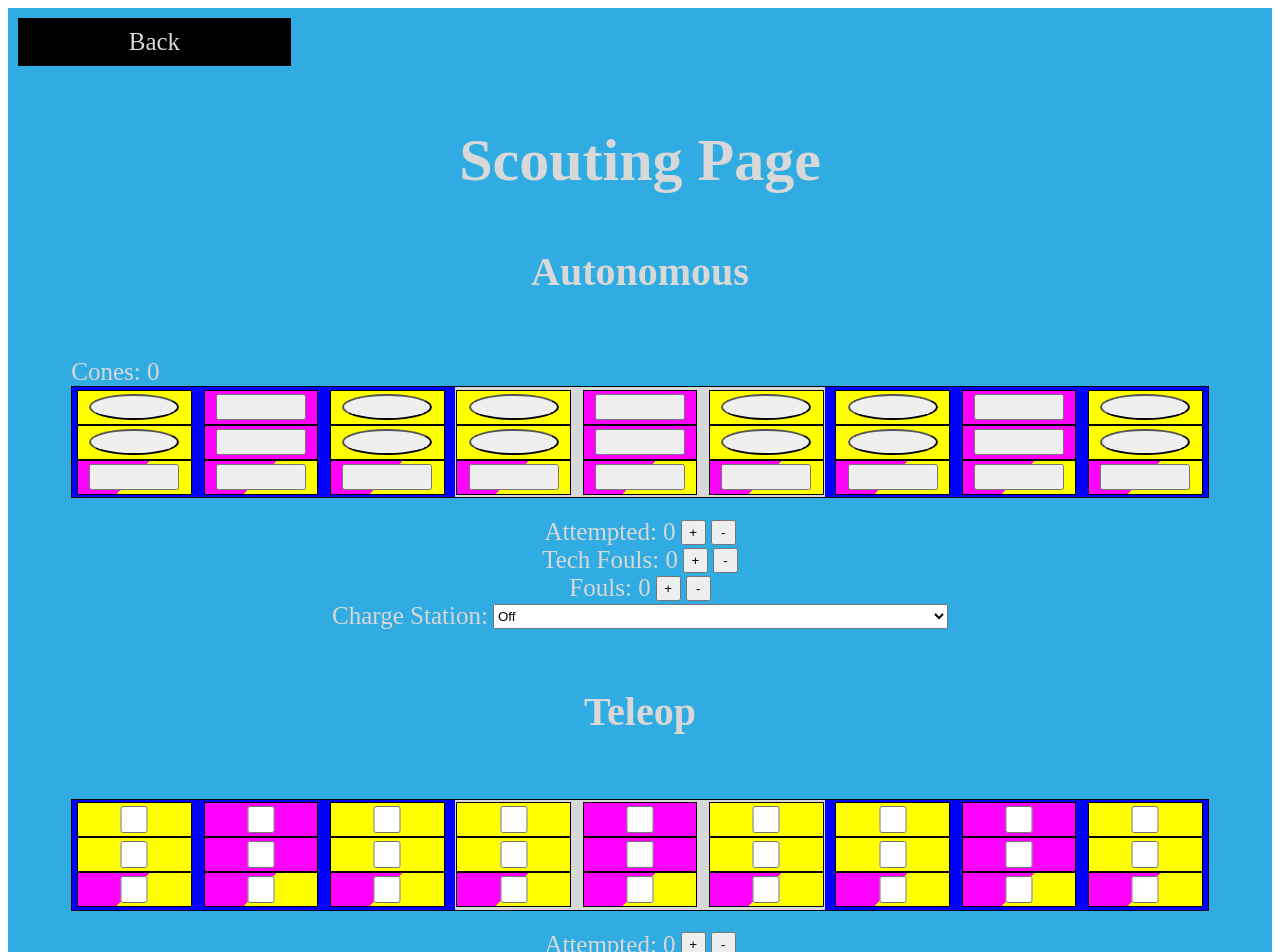
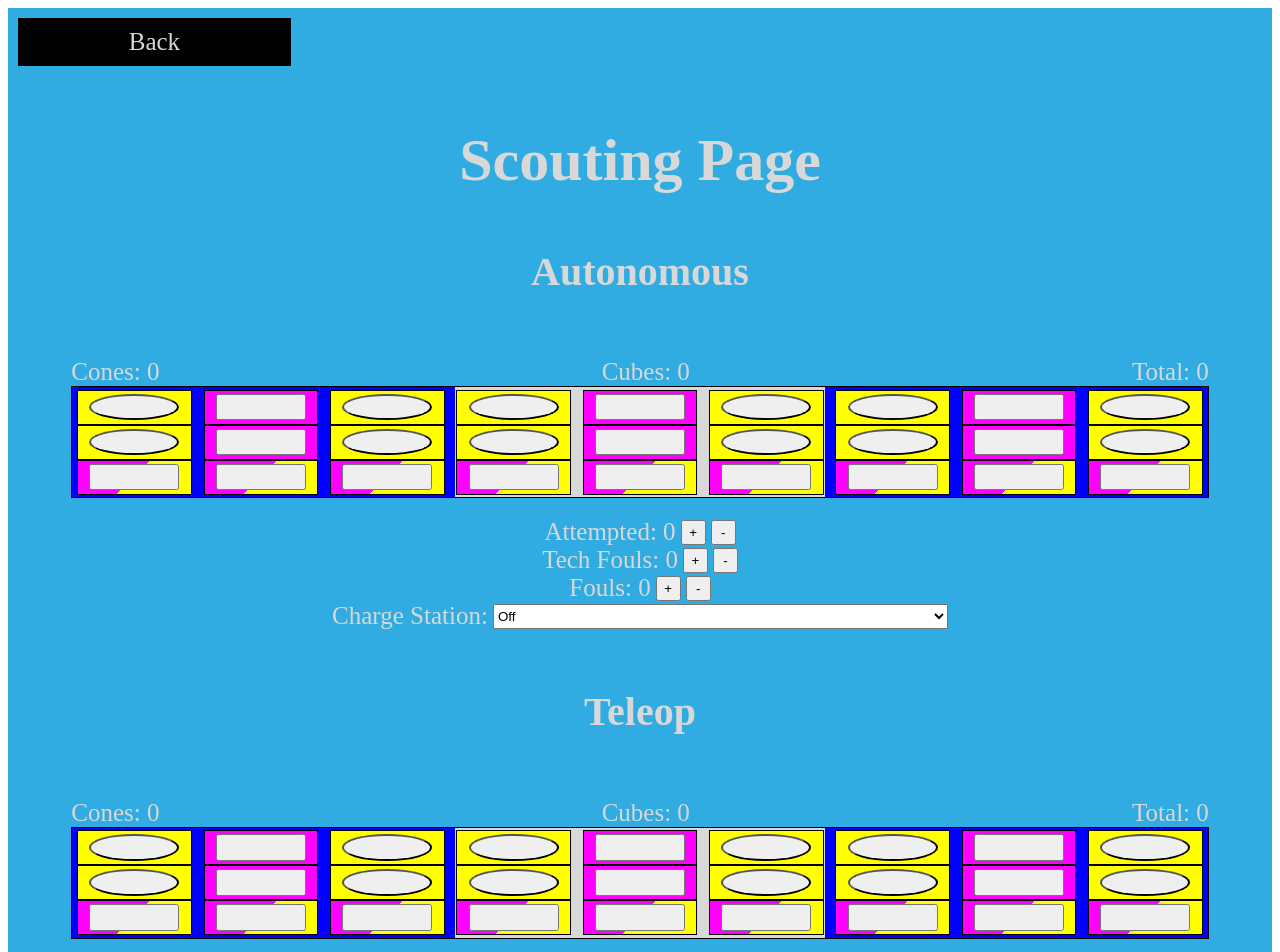
Before and after one commit to Ocean-OS/ScoutClient2023, a SvelteKit app: page /scoutPart2 in a window 1280 px wide. Shown: the top 952 px of the page. Built offline with nearby package versions, Linux system fonts and the light colour scheme.

Commit message:
node-related data done
made functions to check for node data

```diff
--- a/src/routes/scoutPart2/+page.svelte
+++ b/src/routes/scoutPart2/+page.svelte
@@ -1,15 +1,18 @@
 <!-- JS CODE -->
 <script>
-	import { append, set_attributes } from "svelte/internal";
-
 
     // Define variables
-    let coneNum = 0;
-    let cubeNum = 0;
     let totalNum = 0;
+    let acc = 0;
+    let pref = null;
+    let links = 0;
+
     let att = 0;
     let fouls = 0;
     let tFouls = 0;
+    let coneNum = 0;
+    let cubeNum = 0;
+
     let c1 = 0;
     let c2 = 0;
     let c3 = 0;
@@ -22,18 +25,14 @@
     let c10 = 0;
     let c11 = 0;
     let c12 = 0;
+
     let b1 = 0;
     let b2 = 0;
     let b3 = 0;
     let b4 = 0;
     let b5 = 0;
     let b6 = 0;
-    let b7 = 0;
-    let b8 = 0;
-    let b9 = 0;
-    let b10 = 0;
-    let b11 = 0;
-    let b12 = 0;
+
     let h1 = 0;
     let h2 = 0;
     let h3 = 0;
@@ -78,10 +77,18 @@
         }
     }
 
+    // links functions
+    function lIncr () {
+        links = links + 1;
+    }
+
+    function lDecr () {
+        if (links > 0) {
+            links = links - 1;
+        }
+    }
+
     // cone checkbox functions
-    function coneCheck () {
-
-    }
 
     function c1Check () {
         if (c1 == 0) {
@@ -202,6 +209,166 @@
         coneNum = c1 + c2 + c3 + c4 + c5 + c6 + c7 + c8 + c9 + c10 + c11 + c12;
         totalNum = coneNum + cubeNum + h1 + h2 + h3 + h4 + h5 + h6 + h7 + h8 + h9;
     }
+
+    // cube checkbox functions
+
+    function b1Check () {
+        if (b1 == 0) {
+            b1 = 1;
+        } else {
+            b1 = 0;
+        }
+        cubeNum = b1 + b2 + b3 + b4 + b5 + b6;
+        totalNum = coneNum + cubeNum + h1 + h2 + h3 + h4 + h5 + h6 + h7 + h8 + h9;
+    }
+
+    function b2Check () {
+        if (b2 == 0) {
+            b2 = 1;
+        } else {
+            b2 = 0;
+        }
+        cubeNum = b1 + b2 + b3 + b4 + b5 + b6;
+        totalNum = coneNum + cubeNum + h1 + h2 + h3 + h4 + h5 + h6 + h7 + h8 + h9;
+    }
+
+    function b3Check () {
+        if (b3 == 0) {
+            b3 = 1;
+        } else {
+            b3 = 0;
+        }
+        cubeNum = b1 + b2 + b3 + b4 + b5 + b6;
+        totalNum = coneNum + cubeNum + h1 + h2 + h3 + h4 + h5 + h6 + h7 + h8 + h9;
+    }
+
+    function b4Check () {
+        if (b4 == 0) {
+            b4 = 1;
+        } else {
+            b4 = 0;
+        }
+        cubeNum = b1 + b2 + b3 + b4 + b5 + b6;
+        totalNum = coneNum + cubeNum + h1 + h2 + h3 + h4 + h5 + h6 + h7 + h8 + h9;
+    }
+
+    function b5Check () {
+        if (b5 == 0) {
+            b5 = 1;
+        } else {
+            b5 = 0;
+        }
+        cubeNum = b1 + b2 + b3 + b4 + b5 + b6;
+        totalNum = coneNum + cubeNum + h1 + h2 + h3 + h4 + h5 + h6 + h7 + h8 + h9;
+    }
+
+    function b6Check () {
+        if (b6 == 0) {
+            b6 = 1;
+        } else {
+            b6 = 0;
+        }
+        cubeNum = b1 + b2 + b3 + b4 + b5 + b6;
+        totalNum = coneNum + cubeNum + h1 + h2 + h3 + h4 + h5 + h6 + h7 + h8 + h9;
+    }
+
+    // hybrid checkbox functions
+
+    function h1Check () {
+        if (h1 == 0) {
+            h1 = 1;
+        } else {
+            h1 = 0;
+        }
+        totalNum = coneNum + cubeNum + h1 + h2 + h3 + h4 + h5 + h6 + h7 + h8 + h9;
+    }
+
+    function h2Check () {
+        if (h2 == 0) {
+            h2 = 1;
+        } else {
+            h2 = 0;
+        }
+        totalNum = coneNum + cubeNum + h1 + h2 + h3 + h4 + h5 + h6 + h7 + h8 + h9;
+    }
+
+    function h3Check () {
+        if (h3 == 0) {
+            h3 = 1;
+        } else {
+            h3 = 0;
+        }
+        totalNum = coneNum + cubeNum + h1 + h2 + h3 + h4 + h5 + h6 + h7 + h8 + h9;
+    }
+
+    function h4Check () {
+        if (h4 == 0) {
+            h4 = 1;
+        } else {
+            h4 = 0;
+        }
+        totalNum = coneNum + cubeNum + h1 + h2 + h3 + h4 + h5 + h6 + h7 + h8 + h9;
+    }
+
+    function h5Check () {
+        if (h5 == 0) {
+            h5 = 1;
+        } else {
+            h5 = 0;
+        }
+        totalNum = coneNum + cubeNum + h1 + h2 + h3 + h4 + h5 + h6 + h7 + h8 + h9;
+    }
+
+    function h6Check () {
+        if (h6 == 0) {
+            h6 = 1;
+        } else {
+            h6 = 0;
+        }
+        totalNum = coneNum + cubeNum + h1 + h2 + h3 + h4 + h5 + h6 + h7 + h8 + h9;
+    }
+
+    function h7Check () {
+        if (h7 == 0) {
+            h7 = 1;
+        } else {
+            h7 = 0;
+        }
+        totalNum = coneNum + cubeNum + h1 + h2 + h3 + h4 + h5 + h6 + h7 + h8 + h9;
+    }
+
+    function h8Check () {
+        if (h8 == 0) {
+            h8 = 1;
+        } else {
+            h8 = 0;
+        }
+        totalNum = coneNum + cubeNum + h1 + h2 + h3 + h4 + h5 + h6 + h7 + h8 + h9;
+    }
+
+    function h9Check () {
+        if (h9 == 0) {
+            h9 = 1;
+        } else {
+            h9 = 0;
+        }
+        totalNum = coneNum + cubeNum + h1 + h2 + h3 + h4 + h5 + h6 + h7 + h8 + h9;
+    }
+
+    // final data functions
+    function accCheck () {
+        acc = 100 * (totalNum / (totalNum + att));
+    }
+
+    function prefCheck () {
+        if (coneNum / totalNum > 0.6) {
+            pref = "cone";
+        } else if (coneNum / totalNum < 0.4) {
+            pref = "cube";
+        } else {
+            pref = "both";
+        }
+    }
 </script>
 
 <!-- HTML CODE -->
@@ -220,103 +387,105 @@
     <section class="scoutingArea">
 
         <p>Cones: {coneNum}</p>
+        <p>Cubes: {cubeNum}</p>
+        <p>Total: {totalNum}</p>
 
         <!-- Interactable node grid area -->
         <!-- Outline for INGA -->
         <section class="INGA">
             <!-- Top row of INGA -->
             <div class="yellow">
-                <button class="cone" on:click={c1Check}></button>
+                <button class="cone" on:click={c1Check} on:click={accCheck} on:click={prefCheck}></button>
             </div>
             <div class="purple">
-                <button class="box"></button>
+                <button class="box" on:click={b1Check} on:click={accCheck} on:click={prefCheck}></button>
             </div>
             <div class="yellow">
-                <button class="cone" on:click={c2Check}></button>
+                <button class="cone" on:click={c2Check} on:click={accCheck} on:click={prefCheck}></button>
             </div>
             <div class="yellow">
-                <button class="cone" on:click={c3Check}></button>
+                <button class="cone" on:click={c3Check} on:click={accCheck} on:click={prefCheck}></button>
             </div>
             <div class="purple">
-                <button class="box"></button>
+                <button class="box" on:click={b2Check} on:click={accCheck} on:click={prefCheck}></button>
             </div>
             <div class="yellow">
-                <button class="cone" on:click={c4Check}></button>
+                <button class="cone" on:click={c4Check} on:click={accCheck} on:click={prefCheck}></button>
             </div>
             <div class="yellow">
-                <button class="cone" on:click={c5Check}></button>
+                <button class="cone" on:click={c5Check} on:click={accCheck} on:click={prefCheck}></button>
             </div>
             <div class="purple">
-                <button class="box"></button>
+                <button class="box" on:click={b3Check} on:click={accCheck} on:click={prefCheck}></button>
             </div>
             <div class="yellow">
-                <button class="cone" on:click={c6Check}></button>
+                <button class="cone" on:click={c6Check} on:click={accCheck} on:click={prefCheck}></button>
             </div>
 
             <!-- Mid row of INGA -->
             <div class="yellow">
-                <button class="cone" on:click={c7Check}></button>
+                <button class="cone" on:click={c7Check} on:click={accCheck} on:click={prefCheck}></button>
             </div>
             <div class="purple">
-                <button class="box"></button>
+                <button class="box" on:click={b4Check} on:click={accCheck} on:click={prefCheck}></button>
             </div>
             <div class="yellow">
-                <button class="cone" on:click={c8Check}></button>
+                <button class="cone" on:click={c8Check} on:click={accCheck} on:click={prefCheck}></button>
             </div>
             <div class="yellow">
-                <button class="cone" on:click={c9Check}></button>
+                <button class="cone" on:click={c9Check} on:click={accCheck} on:click={prefCheck}></button>
             </div>
             <div class="purple">
-                <button class="box"></button>
+                <button class="box" on:click={b5Check} on:click={accCheck} on:click={prefCheck}></button>
             </div>
             <div class="yellow">
-                <button class="cone" on:click={c10Check}></button>
+                <button class="cone" on:click={c10Check} on:click={accCheck} on:click={prefCheck}></button>
             </div>
             <div class="yellow">
-                <button class="cone" on:click={c11Check}></button>
+                <button class="cone" on:click={c11Check} on:click={accCheck} on:click={prefCheck}></button>
             </div>
             <div class="purple">
-                <button class="box"></button>
+                <button class="box" on:click={b6Check} on:click={accCheck} on:click={prefCheck}></button>
             </div>
             <div class="yellow">
-                <button class="cone" on:click={c12Check}></button>
+                <button class="cone" on:click={c12Check} on:click={accCheck} on:click={prefCheck}></button>
             </div>
 
             <!-- Low row of INGA -->
             <div class="dual">
-                <button class="hybrid"></button>
+                <button class="hybrid" on:click={h1Check} on:click={accCheck} on:click={prefCheck}></button>
             </div>
             <div class="dual">
-                <button class="hybrid"></button>
+                <button class="hybrid" on:click={h2Check} on:click={accCheck} on:click={prefCheck}></button>
             </div>
             <div class="dual">
-                <button class="hybrid"></button>
+                <button class="hybrid" on:click={h3Check} on:click={accCheck} on:click={prefCheck}></button>
             </div>
             <div class="dual">
-                <button class="hybrid"></button>
+                <button class="hybrid" on:click={h4Check} on:click={accCheck} on:click={prefCheck}></button>
             </div>
             <div class="dual">
-                <button class="hybrid"></button>
+                <button class="hybrid" on:click={h5Check} on:click={accCheck} on:click={prefCheck}></button>
             </div>
             <div class="dual">
-                <button class="hybrid"></button>
+                <button class="hybrid" on:click={h6Check} on:click={accCheck} on:click={prefCheck}></button>
             </div>
             <div class="dual">
-                <button class="hybrid"></button>
+                <button class="hybrid" on:click={h7Check} on:click={accCheck} on:click={prefCheck}></button>
             </div>
             <div class="dual">
-                <button class="hybrid"></button>
+                <button class="hybrid" on:click={h8Check} on:click={accCheck} on:click={prefCheck}></button>
             </div>
             <div class="dual">
-                <button class="hybrid"></button>
+                <button class="hybrid" on:click={h9Check} on:click={accCheck} on:click={prefCheck}></button>
             </div>
         </section>
 
         <!-- Input area for attempted nodes -->
         <section class="inputArea">
             <p>Attempted: {att}</p>
-            <button class="Incr" on:click={attIncr}>+</button>
-            <button class="Decr" on:click={attDecr}>-</button>
+            <button class="Incr" on:click={attIncr} on:click={accCheck}>+</button>
+            <button class="Decr" on:click={attDecr} on:click={accCheck}>-</button>
         </section>
 
         <!-- Input area for tech fouls -->
@@ -350,102 +519,113 @@
     <!-- Teleop criteria grid -->
     <section class="scoutingArea">
 
+        <p>Cones: {coneNum}</p>
+        <p>Cubes: {cubeNum}</p>
+        <p>Total: {totalNum}</p>
+
         <!-- Interactable node grid area -->
         <!-- Outline for INGA -->
         <section class="INGA">
             <!-- Top row of INGA -->
             <div class="yellow">
-                <input type="checkbox" class="cone">
+                <button class="cone" on:click={c1Check} on:click={accCheck} on:click={prefCheck}></button>
             </div>
             <div class="purple">
-                <input type="checkbox" class="box">
+                <button class="box" on:click={b1Check} on:click={accCheck} on:click={prefCheck}></button>
             </div>
             <div class="yellow">
-                <input type="checkbox" class="cone">
+                <button class="cone" on:click={c2Check} on:click={accCheck} on:click={prefCheck}></button>
             </div>
             <div class="yellow">
-                <input type="checkbox" class="cone">
+                <button class="cone" on:click={c3Check} on:click={accCheck} on:click={prefCheck}></button>
             </div>
             <div class="purple">
-                <input type="checkbox" class="box">
+                <button class="box" on:click={b2Check} on:click={accCheck} on:click={prefCheck}></button>
             </div>
             <div class="yellow">
-                <input type="checkbox" class="cone">
+                <button class="cone" on:click={c4Check} on:click={accCheck} on:click={prefCheck}></button>
             </div>
             <div class="yellow">
-                <input type="checkbox" class="cone">
+                <button class="cone" on:click={c5Check} on:click={accCheck} on:click={prefCheck}></button>
             </div>
             <div class="purple">
-                <input type="checkbox" class="box">
+                <button class="box" on:click={b3Check} on:click={accCheck} on:click={prefCheck}></button>
             </div>
             <div class="yellow">
-                <input type="checkbox" class="cone">
+                <button class="cone" on:click={c6Check} on:click={accCheck} on:click={prefCheck}></button>
             </div>
 
             <!-- Mid row of INGA -->
             <div class="yellow">
-                <input type="checkbox" class="cone">
+                <button class="cone" on:click={c7Check} on:click={accCheck} on:click={prefCheck}></button>
             </div>
             <div class="purple">
-                <input type="checkbox" class="box">
+                <button class="box" on:click={b4Check} on:click={accCheck} on:click={prefCheck}></button>
             </div>
             <div class="yellow">
-                <input type="checkbox" class="cone">
+                <button class="cone" on:click={c8Check} on:click={accCheck} on:click={prefCheck}></button>
             </div>
             <div class="yellow">
-                <input type="checkbox" class="cone">
+                <button class="cone" on:click={c9Check} on:click={accCheck} on:click={prefCheck}></button>
             </div>
             <div class="purple">
-                <input type="checkbox" class="box">
+                <button class="box" on:click={b5Check} on:click={accCheck} on:click={prefCheck}></button>
             </div>
             <div class="yellow">
-                <input type="checkbox" class="cone">
+                <button class="cone" on:click={c10Check} on:click={accCheck} on:click={prefCheck}></button>
             </div>
             <div class="yellow">
-                <input type="checkbox" class="cone">
+                <button class="cone" on:click={c11Check} on:click={accCheck} on:click={prefCheck}></button>
             </div>
             <div class="purple">
-                <input type="checkbox" class="box">
+                <button class="box" on:click={b6Check} on:click={accCheck} on:click={prefCheck}></button>
             </div>
             <div class="yellow">
-                <input type="checkbox" class="cone">
+                <button class="cone" on:click={c12Check} on:click={accCheck} on:click={prefCheck}></button>
             </div>
 
             <!-- Low row of INGA -->
             <div class="dual">
-                <input type="checkbox" class="hybrid">
+                <button class="hybrid" on:click={h1Check} on:click={accCheck} on:click={prefCheck}></button>
             </div>
             <div class="dual">
-                <input type="checkbox" class="hybrid">
+                <button class="hybrid" on:click={h2Check} on:click={accCheck} on:click={prefCheck}></button>
             </div>
             <div class="dual">
-                <input type="checkbox" class="hybrid">
+                <button class="hybrid" on:click={h3Check} on:click={accCheck} on:click={prefCheck}></button>
             </div>
             <div class="dual">
-                <input type="checkbox" class="hybrid">
+                <button class="hybrid" on:click={h4Check} on:click={accCheck} on:click={prefCheck}></button>
             </div>
             <div class="dual">
-                <input type="checkbox" class="hybrid">
+                <button class="hybrid" on:click={h5Check} on:click={accCheck} on:click={prefCheck}></button>
             </div>
             <div class="dual">
-                <input type="checkbox" class="hybrid">
+                <button class="hybrid" on:click={h6Check} on:click={accCheck} on:click={prefCheck}></button>
             </div>
             <div class="dual">
-                <input type="checkbox" class="hybrid">
+                <button class="hybrid" on:click={h7Check} on:click={accCheck} on:click={prefCheck}></button>
             </div>
             <div class="dual">
-                <input type="checkbox" class="hybrid">
+                <button class="hybrid" on:click={h8Check} on:click={accCheck} on:click={prefCheck}></button>
             </div>
             <div class="dual">
-                <input type="checkbox" class="hybrid">
+                <button class="hybrid" on:click={h9Check} on:click={accCheck} on:click={prefCheck}></button>
             </div>
         </section>
 
         <!-- Input area for attempted nodes -->
         <section class="inputArea">
             <p>Attempted: {att}</p>
-            <button class="Incr" on:click={attIncr}>+</button>
-            <button class="Decr" on:click={attDecr}>-</button>
+            <button class="Incr" on:click={attIncr} on:click={accCheck}>+</button>
+            <button class="Decr" on:click={attDecr} on:click={accCheck}>-</button>
+        </section>
+
+        <!-- Input area for links completed -->
+        <section class="inputArea">
+            <p>Links Completed: {links}</p>
+            <button class="Incr" on:click={lIncr} on:click={accCheck}>+</button>
+            <button class="Decr" on:click={lDecr} on:click={accCheck}>-</button>
         </section>
 
         <!-- Input area for tech fouls -->
@@ -478,6 +658,20 @@
                 <option value="2">Docked</option>
                 <option value="3">Engaged</option>
             </select>
+        </section>
+    </section>
+
+    <!-- Title for final data section -->
+    <h2>Other Data</h2>
+
+    <!-- Final criteria grid -->
+    <section class="scoutingArea">
+
+        <section class="inputArea">
+            <p>Accuracy: {acc}</p>
+        </section>
+        <section class="inputArea">
+            <p>Preferred Element: {pref}</p>
         </section>
     </section>
 
```
